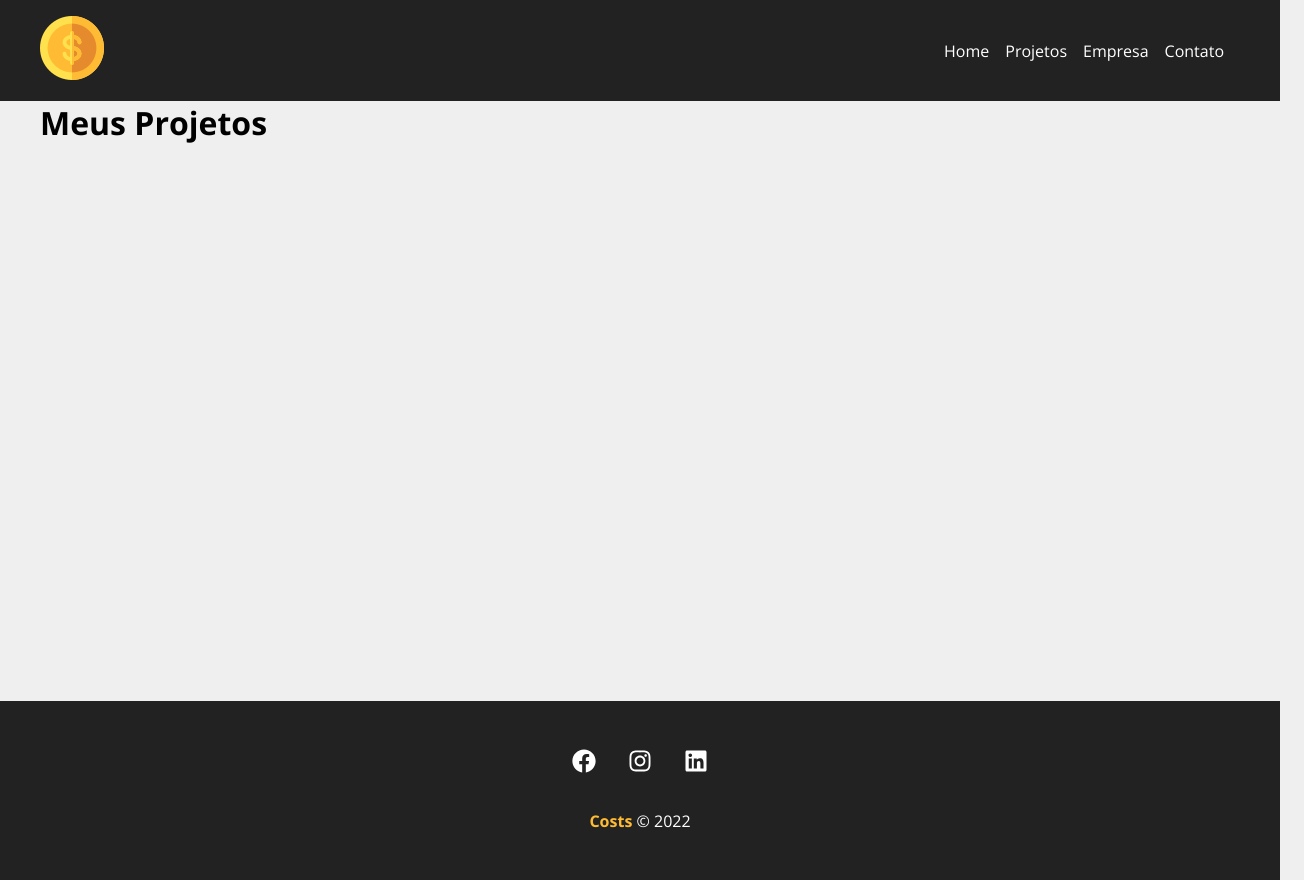
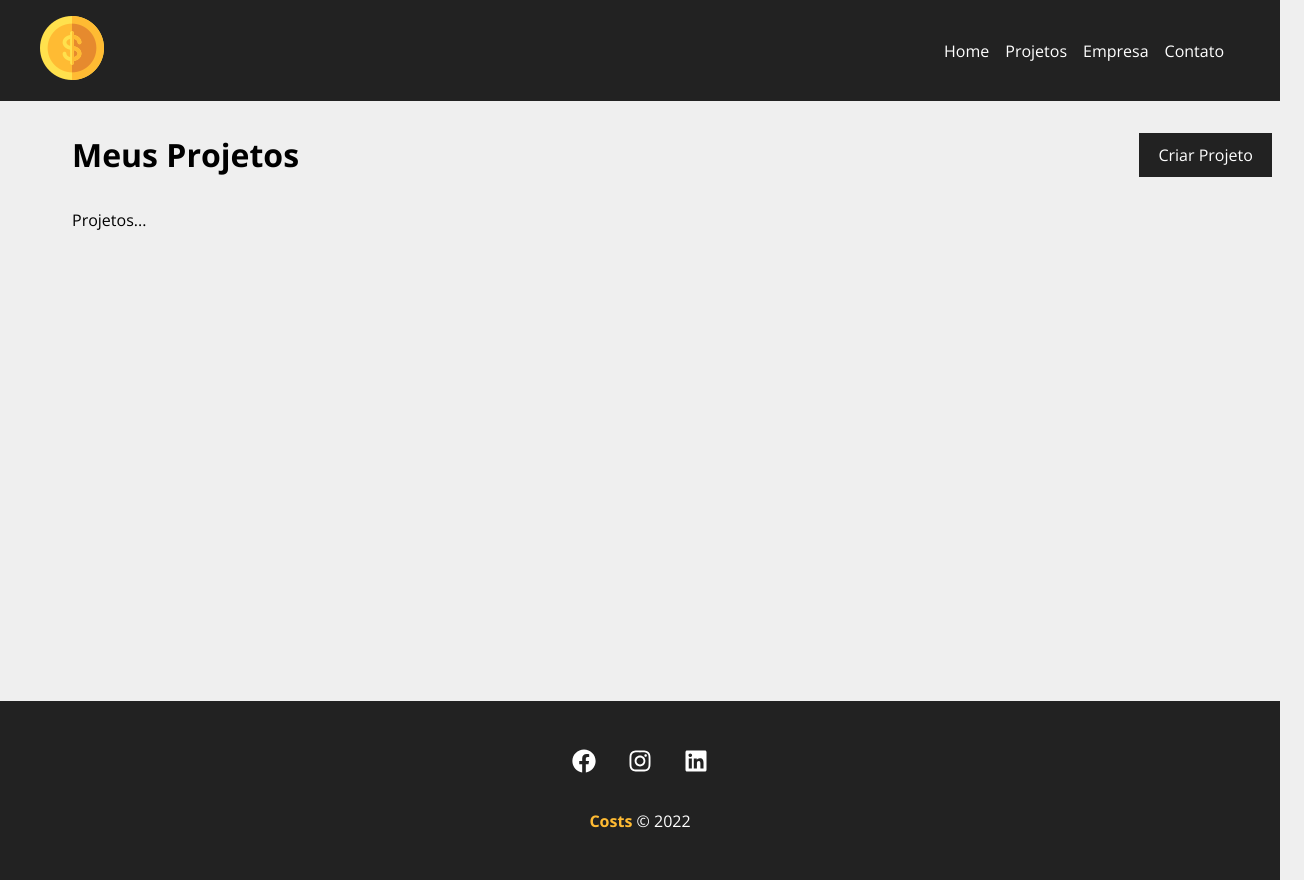
Before and after one commit to Wesley-Nilton/costsapp, a React (Vite) app: page /projects in a window 1280 px wide. Shown: the whole page, 1304 px wide, since content can reach past the window. Built offline with nearby package versions, Linux system fonts and the light colour scheme.

Commit message:
Create projects page

```diff
--- a/src/App.jsx
+++ b/src/App.jsx
@@ -2,7 +2,7 @@
 import Home from './pages/Home/Home';
 import Company from './pages/Company';
 import NewProject from './pages/NewProject/NewProject';
-import Projects from './pages/Projects';
+import Projects from './pages/Projects/Projects';
 import Contact from './pages/Contact';
 import Container from './components/Container/Container';
 import Navbar from './components/Navbar/Navbar';
--- a/src/pages/Projects.jsx
+++ /dev/null
@@ -1,20 +0,0 @@
-import {useLocation} from "react-router-dom";
-import Message from "../components/Message/Message";
-
-function Projects(){
-    const location = useLocation();
-    let message = '';
-
-    if(location.state){
-        message = location.state.message;
-    }
-
-    return(
-        <div>
-            <h1>Meus Projetos</h1>
-            {message && <Message type='sucess' msg={message} />}
-        </div>
-    )
-}
-
-export default Projects;
--- /dev/null
+++ b/src/pages/Projects/Projects.css
@@ -0,0 +1,9 @@
+.project-container{
+    padding: 2em;
+}
+
+.title-container{
+    display: flex;
+    justify-content: space-between;
+    margin-bottom: 2em;
+}
--- /dev/null
+++ b/src/pages/Projects/Projects.jsx
@@ -0,0 +1,29 @@
+import {useLocation} from 'react-router-dom';
+import Container from '../../components/Container/Container';
+import LinkButton from '../../components/LinkButton/LinkButton';
+import Message from '../../components/Message/Message';
+import './Projects.css';
+
+function Projects(){
+    const location = useLocation();
+    let message = '';
+
+    if(location.state){
+        message = location.state.message;
+    }
+
+    return(
+        <div className='project-container'>
+            <div className='title-container'>
+                <h1>Meus Projetos</h1>
+                <LinkButton to='/newproject' text='Criar Projeto' />
+            </div>
+            {message && <Message type='sucess' msg={message} />}
+            <Container customClass='start'>
+                <p>Projetos...</p>
+            </Container>
+        </div>
+    )
+}
+
+export default Projects;
```
